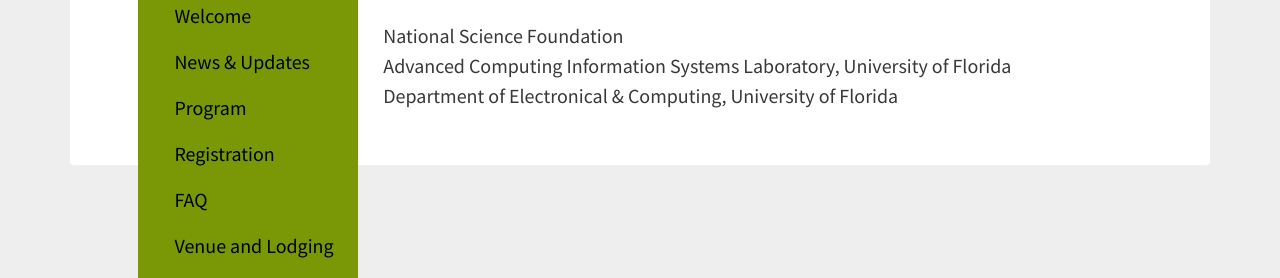
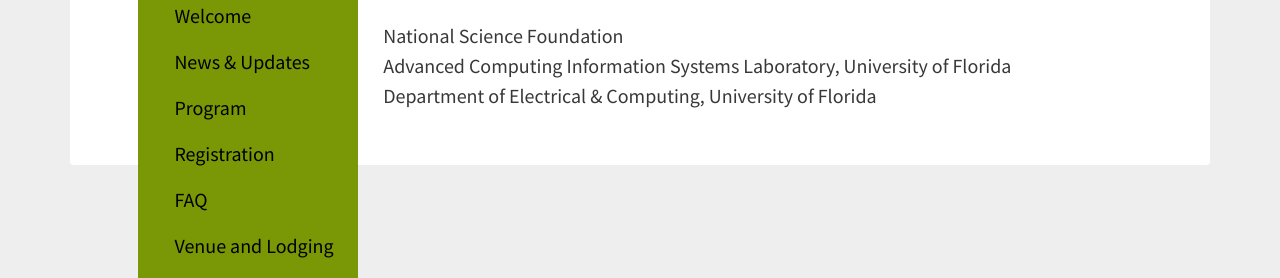
Before and after one commit to hmchou56/centra8, a Jekyll site: the page built from hackathon2017/sponsorship.md, in a window 1280 px wide. Shown: the part 563-841 px from the top of the page. Built offline with Jekyll 4.4.1, drawn with Linux system fonts in a browser that asks for light colours; nearby versions of some CDN libraries.

Commit message:
aspell rundown.

```diff
--- a/hackathon2017/sponsorship.md
+++ b/hackathon2017/sponsorship.md
@@ -14,4 +14,4 @@
 
 National Science Foundation <br />
 Advanced Computing Information Systems Laboratory, University of Florida <br />
-Department of Electronical & Computing, University of Florida <br />
+Department of Electrical & Computing, University of Florida <br />
```
Also changed, not shown: centra2/news.md (+1 -1 lines), suntowns2017/news.md (+1 -1 lines), suntowns2017/organizers.md (+1 -1 lines).
